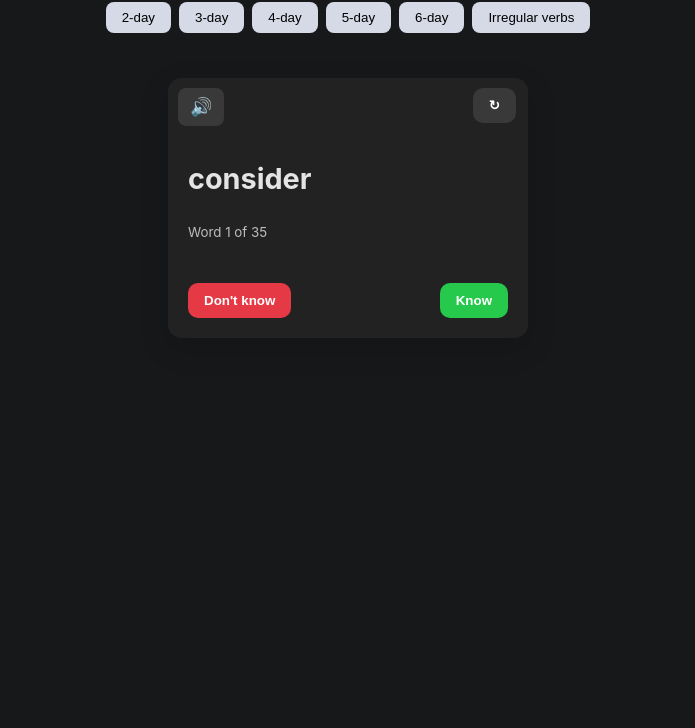
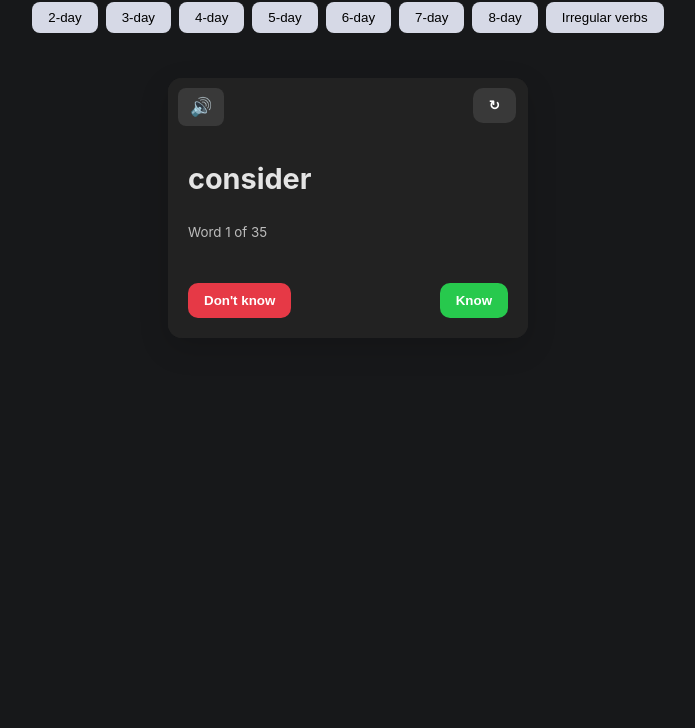
Before and after one commit to sirojiddinsultanov2009-source/English-words, a plain HTML site: page index.html in a window 1280 px wide. Shown: the part 72-800 px from the top of the page, without its empty margins (292-987 px from the left). Drawn offline with Linux system fonts and the light colour scheme.

Commit message:
Update index.html

```diff
--- a/index.html
+++ b/index.html
@@ -17,6 +17,8 @@
             <button data-set="day4">4-day</button>
             <button data-set="day5">5-day</button>
             <button data-set="day6">6-day</button>
+            <button data-set="day7">7-day</button>
+            <button data-set="day8">8-day</button>
             <button data-set="verbs">Irregular verbs</button>
         </nav>
     </header>
```
